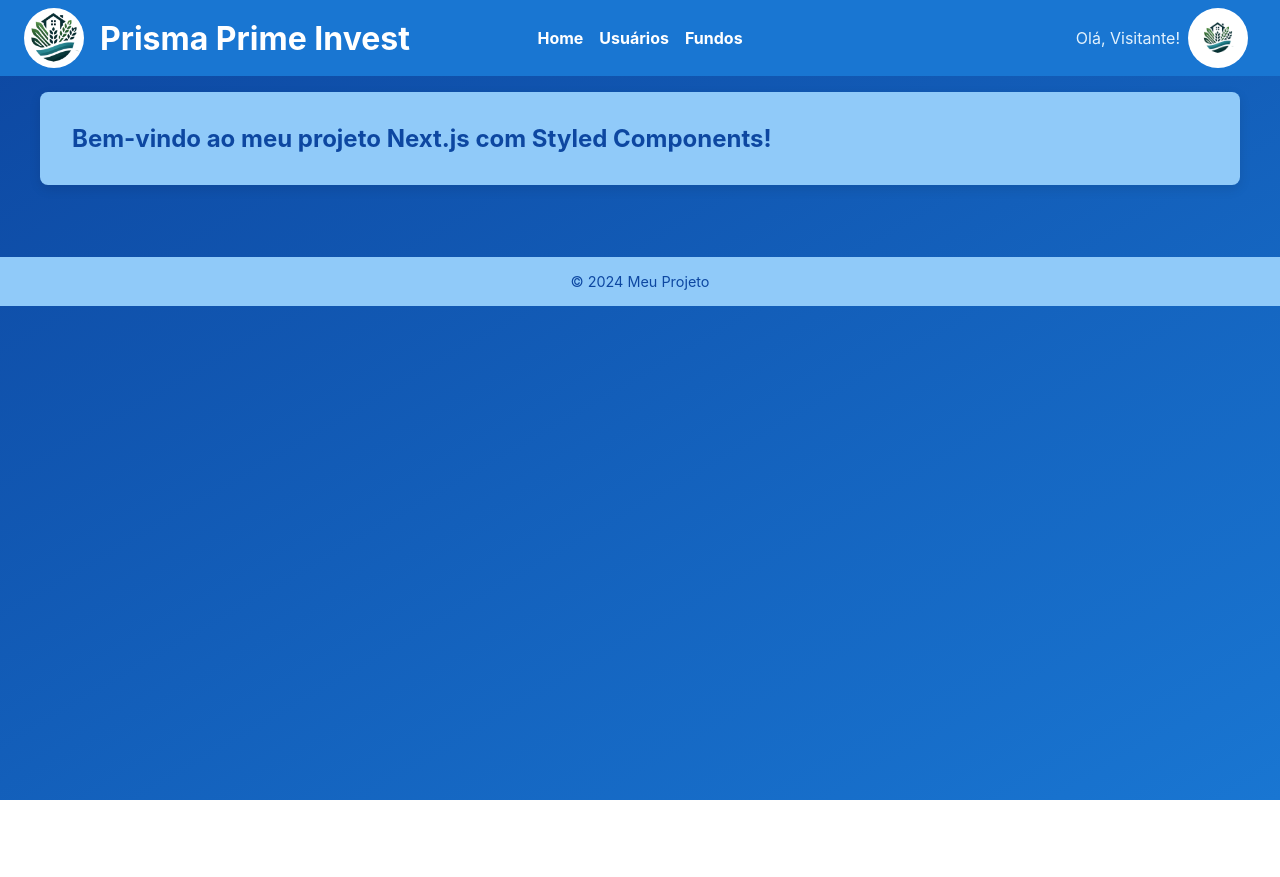
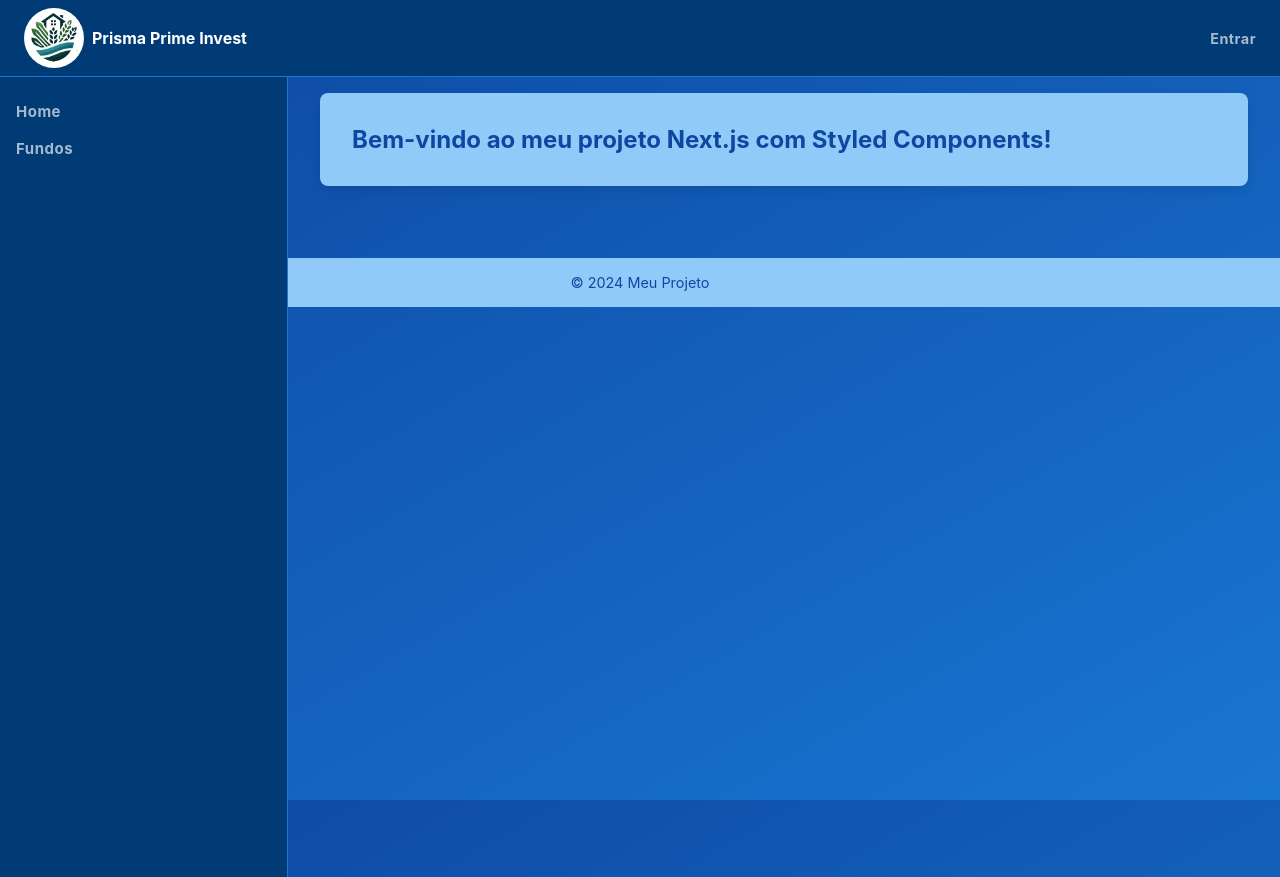
Before and after one commit to jorelrx/PrismaPrimeInvestWeb, a Next.js app: page / in a window 1280 px wide. Before the commit the page ends 800 px from the top, so only its background shows below. Built offline with nearby package versions, Linux system fonts and the light colour scheme.

Commit message:
melhorando layout e comandos de deploy

```diff
--- a/src/components/Layout/Layout.tsx
+++ b/src/components/Layout/Layout.tsx
@@ -12,6 +12,7 @@ import {
     Main,
     Navbar,
     NavItem,
+    NavItemContainer,
     Profile,
     Title
 } from './styles';
@@ -25,26 +26,49 @@ const Layout: React.FC<LayoutProps> = ({ children }) => {
                 <Circle>
                     <Image src="/logo.png" alt="Logo" width={80} height={80} />
                 </Circle>
-          <Title>Prisma Prime Invest</Title>
+                <Title>
+                    Prisma Prime Invest
+                </Title>
             </LogoLink>
+            <Profile>
+                {console.log(user)}
+                {user ? (
+                    <>
+                        <span>Olá, {user?.firstName}!</span>
+                        <Circle>
+                            <Image src="/logo.png" alt="Logo" width={50} height={50} />
+                        </Circle>
+                    </>
+                ) : (
+                    <Link href="/login">
+                        <p>Entrar</p>
+                    </Link>
+                )}
+            </Profile>
+        </Header>
         <Navbar>
+            <NavItemContainer>
                 <NavItem>
                     <Link href="/">Home</Link>
+                </NavItem>
+
+                {user ? (
+                        <>
+                            <NavItem>
+                                <Link href="/profile">Perfil</Link>
                             </NavItem>
                             <NavItem>
                                 <Link href="/users">Usuários</Link>
                             </NavItem>
+                        </>
+                    ) : null
+                }
+
                 <NavItem>
                     <Link href="/funds">Fundos</Link>
                 </NavItem>
+            </NavItemContainer>
         </Navbar>
-        <Profile>
-          <span>Olá, {user?.firstName || "Visitante"}!</span>
-          <Circle>
-            <Image src="/logo.png" alt="Logo" width={50} height={50} />
-          </Circle>
-        </Profile>
-      </Header>
         <Main>{children}</Main>
         <Footer>
             <p>&copy; {new Date().getFullYear()} Meu Projeto</p>
--- a/src/components/Layout/styles.ts
+++ b/src/components/Layout/styles.ts
@@ -1,78 +1,53 @@
 import Link from 'next/link';
 import styled from 'styled-components';
 
-export const Container = styled.div`
+export const Header = styled.header`
     display: flex;
-  flex-direction: column;
-  min-height: 100vh;
-  background-color: ${({ theme }) => theme.colors.primary.background.medium};
-  color: ${({ theme }) => theme.colors.primary.text};
+    justify-content: space-between;
+    padding: 0 1rem;
+    background-color: ${({ theme }) => theme.colors.layout.background.medium};
+    color: ${({ theme }) => theme.colors.primary.text.light};
+    flex-grow: 1;
+    border-top: 0px;
+    border-left: 0px;
+    border-right: 0px;
+    border-bottom: 1px;
+    border-color: ${({ theme }) => theme.colors.primary.background.medium};
+    border-style: solid;
+
+    > * {
+        display: flex;
+        align-items: center;
+    }
+`;
+
+export const LogoLink = styled(Link)`
+    display: flex;
+    align-items: center;
+    text-decoration: none;
+    padding: 0.5rem;
+    color: white;
+
+    &:hover {
+        text-decoration: none;
+    }
 `;
 
 export const Circle = styled.div`
     width: 60px;
     height: 60px;
     background-color: white;
-  border-radius: 50%;   /* arredondamento completo */
+    border-radius: 50%;
     padding: 0;
     display: flex;
     justify-content: center;
     align-items: center;
 `;
 
-export const LogoLink = styled(Link)`
-display: flex;
-align-items: center;
-text-decoration: none;
-color: white;
-flex: 0 0 33.3333%;
-
-&:hover {
-  text-decoration: none;
-}
-`;
-
-export const Header = styled.header`
-  display: flex;
-  justify-content: space-around;
-  padding: 0 1.5rem;
-  background-color: ${({ theme }) => theme.colors.primary.background.medium};
-  color: ${({ theme }) => theme.colors.primary.text.light};
-  flex-grow: 1; /* Permite que o Header ocupe o espaço disponível */
-
-  /* Para garantir que os filhos ocupem espaço igualmente */
-  > * {
-    flex-grow: 1; /* Cada filho irá crescer igualmente */
-    display: flex; /* Para garantir que o conteúdo interno também seja flexível */
-    align-items: center; /* Alinha os itens verticalmente dentro de cada filho */
-  }
-
-  /* Ajuste as propriedades se necessário para o comportamento desejado */
-`;
-
 export const Title = styled.h1`
-  font-size: 2rem;
+    font-size: 1rem;
     margin: 0 0 0 0.5em;
     color: ${({ theme }) => theme.colors.primary.text};
-`;
-
-export const Navbar = styled.nav`
-  display: flex;
-  gap: 1rem;
-  justify-content: center;
-  flex: 0 0 33.3333%;
-`;
-
-export const NavItem = styled.div`
-  a {
-    color: white;
-    text-decoration: none;
-    font-weight: bold;
-
-    &:hover {
-      text-decoration: underline;
-    }
-  }
 `;
 
 export const Profile = styled.div`
@@ -82,15 +57,74 @@ export const Profile = styled.div`
     padding: 0.5rem;
     cursor: pointer;
     justify-content: right;
-  flex: 0 0 33.3333%;
+
+    a {
+        color: ${({ theme }) => theme.colors.layout.text.medium};
+        text-decoration: none;
+        font-size: 0.9rem;
+        font-weight: bold;
+        letter-spacing: .5px;
+        transition: color 0.3s ease;
+
+        &:hover {
+            color: ${({ theme }) => theme.colors.primary.text.light};
+            text-decoration: underline;
+        }
+    }
+`;
+
+export const Navbar = styled.nav`
+    position: absolute;
+    flex-direction: column;
+    justify-content: flex-start;
+    gap: 1rem;
+    align-items: left;
+    width: 18em;
+    height: 100vh;
+    padding: 1em 0em;
+    background-color: ${({ theme }) => theme.colors.layout.background.medium};
+    border-right: 1px solid;
+    border-color: ${({ theme }) => theme.colors.primary.background.medium};
+`;
+
+export const NavItemContainer = styled.ul`
+    display: flex;
+    flex-direction: column;
+    justify-content: flex-start;
+    align-items: left;
+    list-style-type: none;
+`;
+
+export const NavItem = styled.li`
+    width: 100%;
+    display: flex;
+    -webkit-box-orient: vertical;
+    -webkit-box-direction: normal;
+    flex-direction: column;
+
+    a {
+        width: 100%;
+        color: ${({ theme }) => theme.colors.layout.text.medium};
+        text-decoration: none;
+        font-weight: bold;
+        display: flex;
+        align-items: center;
+        justify-content: left;
+        padding: 8px 15px;
+        font-size: 15px;
+        letter-spacing: .5px;
+        border: 1px solid #ffffff00;
+
+        &:hover {
+            background-color: ${({ theme }) => theme.colors.layout.background.light};
+        }
+    }
 `;
 
 export const Main = styled.main`
     flex: 1;
     padding: 2rem;
-  max-width: 1200px;
-  min-width: 60%;
-  margin: 1em auto;
+    margin: 1em 2em 1em 20em;
     background-color: ${({ theme }) => theme.colors.primary.background.light};
     color: ${({ theme }) => theme.colors.primary.text.dark};
     box-shadow: 0px 4px 12px rgba(0, 0, 0, 0.1);
@@ -98,7 +132,6 @@ export const Main = styled.main`
 `;
 
 export const Footer = styled.footer`
-  width: 100vw;
     text-align: center;
     padding: 1rem 0px;
     background-color: ${({ theme }) => theme.colors.primary.background.light};
--- a/src/contexts/AuthContext.tsx
+++ b/src/contexts/AuthContext.tsx
@@ -24,17 +24,19 @@ export function AuthProvider({ children }: { children: ReactNode }) {
     useEffect(() => {
         const token = nookies.get(null).authToken;
         if (token) {
-            // api.get('/profile')
-            //     .then(response => setUser(response.data))
-            //     .catch(() => logout()); // Se falhar, deslogar
-            console.log('online!')
+            axiosInstance.get('/auth/me')
+                .then(response => {
+                    console.log("response: ", response.data)
+                    setUser(response.data.response)
+                })
+                .catch(() => logout());
         }
-    }, []);
+    }, [router]);
 
     async function login(email: string, password: string) {
         try {
             const data = await authService.login(email, password)
-            console.log("data login: ", data)
+            console.log("data.response login: ", data.response)
             const { token, user } = data.response;
             nookies.set(null, 'authToken', token, { maxAge: 24 * 60 * 60, path: '/' }); // 1 dia
             setUser(user);
--- a/src/services/ApiService.ts
+++ b/src/services/ApiService.ts
@@ -7,7 +7,6 @@ export class ApiService<T> implements IApiService<T> {
 
   async getAll(): Promise<IApiResponse<T[]>> {
     const result = await axiosInstance.get<IApiResponse<T[]>>(this.endpoint);
-    console.log('response get AL -> ', result.data)
     return result.data;
   }
 
--- a/src/services/axiosInstance.ts
+++ b/src/services/axiosInstance.ts
@@ -4,7 +4,7 @@ import nookies from 'nookies';
 import { IApiResponseError } from './interfaces';
 
 const axiosInstance = axios.create({
-  baseURL: 'https://prisma-prime-invest-ep.azurewebsites.net/api/',
+  baseURL: 'https://prisma-prime-invest-ep.azurewebsites.net/api/', // 'https://prisma-prime-invest-ep.azurewebsites.net/api/',
   headers: {
     'Content-Type': 'application/json',
   },
@@ -27,6 +27,9 @@ axiosInstance.interceptors.request.use(
 axiosInstance.interceptors.response.use(
   (response) => response,
   (error) => {
+    if (error.response.data.status === 401) {
+      return Promise.reject(error.response);
+    }
     return Promise.resolve(error.response);
   }
 );
--- a/src/styles/GlobalStyles.ts
+++ b/src/styles/GlobalStyles.ts
@@ -7,11 +7,7 @@ export const GlobalStyles = createGlobalStyle`
         margin: 0;
         padding: 0;
     }
-    html, body {
-        width: 100vw;
-    }
     body {
-        width: 100vw;
         font-family: -apple-system, BlinkMacSystemFont, 'Segoe UI', 'Roboto', 'Oxygen', 'Ubuntu', 'Cantarell', 'Fira Sans', 'Droid Sans', 'Helvetica Neue', sans-serif;
         background: ${({ theme }) => `linear-gradient(150deg, ${theme.colors.primary.background.dark}, ${theme.colors.primary.background.medium})`};
         color: ${({ theme }) => theme.colors.primary.text.light};
--- a/src/styles/theme.ts
+++ b/src/styles/theme.ts
@@ -44,6 +44,18 @@ export const lightTheme = {
 
 export const darkTheme = {
   colors: {
+    layout: {
+      text: {
+        light: '#E3F2FD',
+        medium: '#ffffffa6',
+        dark: '#0D47A1',
+      },
+      background: {
+        light: '#ffffff24',
+        medium: '#003b75',
+        dark: '#0D47A1',
+      },
+    },
     primary: {
       text: {
         light: '#E3F2FD', // Azul muito claro para textos
```
Lines whose indentation alone changed are shown as unchanged.
